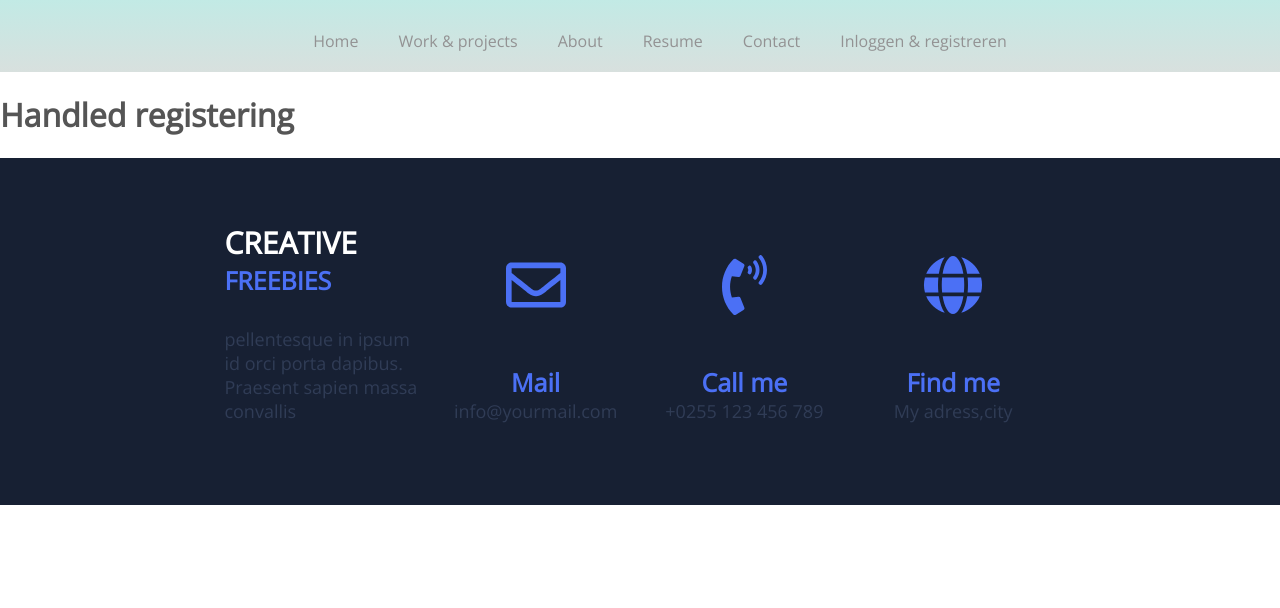
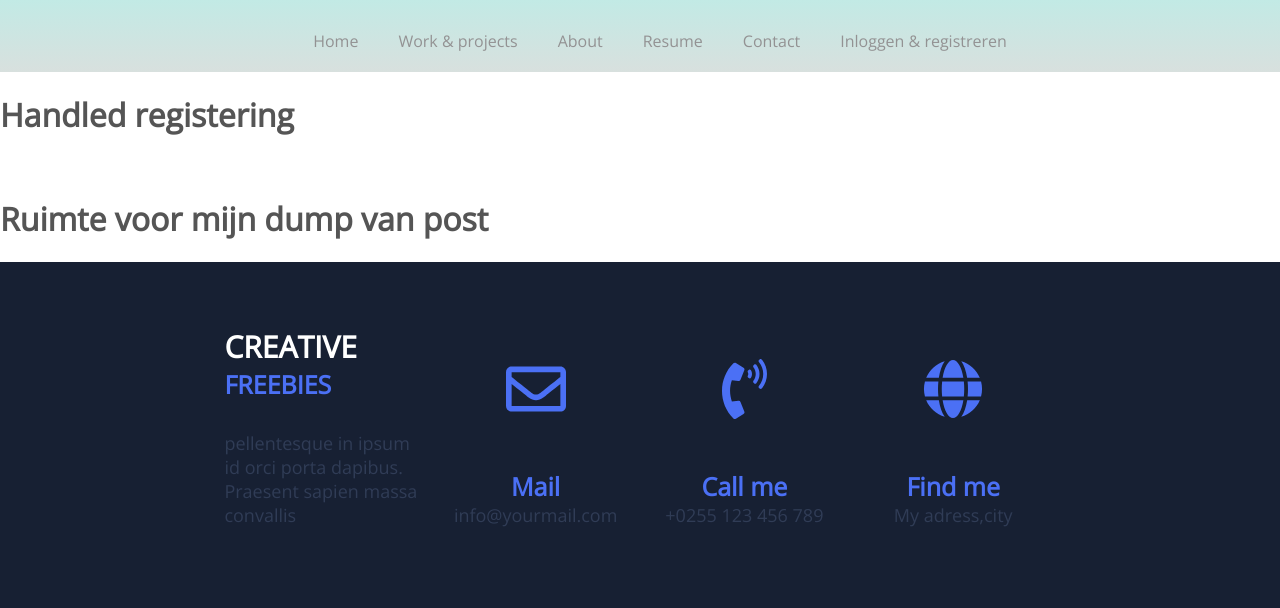
Before and after one commit to nickydevendt/myfirstsite, a PHP site: template httpdocs/templates/register.html.twig in a window 1280 px wide. Shown: the top 608 px of the page. Run offline with PHP 8.4, Linux system fonts and the light colour scheme; the template is opened without the code that fills it: most values are stand-ins (such as "Sample title", 1, 10 or a date in 2020); some libraries are stand-ins or nearby versions.

Commit message:
modified html style

```diff
--- a/httpdocs/templates/register.html.twig
+++ b/httpdocs/templates/register.html.twig
@@ -7,5 +7,8 @@
 {% endblock %}
 
 {% block main %}
-    {{ dump(piemel) }}
+    {{ dump(post) }}
+    {{ dump(newuser) }}
+    </br>
+    <h1>Ruimte voor mijn dump van post</h1>
 {% endblock %}
```
